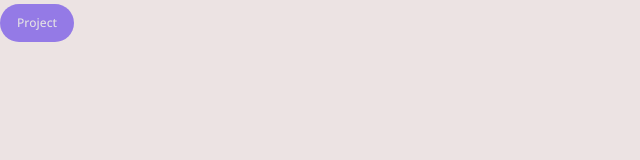
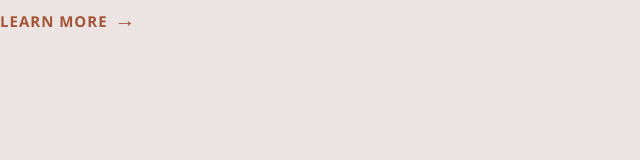
Before and after one commit to HEKNOWSME/Portfolio_claudistack, a plain HTML site: page index.html in a window 1280 px wide. Shown: the whole page, without its empty margins (0-640 px from the left). Drawn offline with nearby package versions, Linux system fonts and the light colour scheme.

Commit message:
specifying arrow link

```diff
--- a/css/styles.css
+++ b/css/styles.css
@@ -2,8 +2,11 @@
 html {
        font-size: 62.5%;
 }
-* {
+*,
+*::after,
+*::before {
        box-sizing: border-box;
+       text-decoration: none;
 }
 :root {
        --color-primary: #1ab6c1;
@@ -107,3 +110,29 @@ h3 {
               font-size: 1.2rem;
        }
 }
+.arrow-link {
+       color: #a35538;
+       font-size: 2rem;
+       font-weight: bold;
+       text-transform: uppercase;
+       letter-spacing: 1px;
+}
+.arrow-link::after {
+       content: "\2192";
+       font-size: 2.3rem;
+       margin-top: 0;
+       display: inline-block;
+       margin-left: 2px;
+       transition: all .3s;
+}
+.arrow-link:hover::after {
+       transform: translate(3px);
+}
+@media screen and (min-width: 768px) {
+       .arrow-link {
+              font-size: 1.5rem;
+       }
+       .arrow-link::after {
+              font-size: 2.1rem;
+       }
+}
--- a/index.html
+++ b/index.html
@@ -12,6 +12,6 @@
        <title>ClaudI-stack</title>
 </head>
 <body>
-       <span class="badge badge--primary">Project</span>
+       <a href="#" class="arrow-link left">learn more </a>
 </body>
 </html>
```
Also changed, not shown: components/arrow-link.html (added, +1 -0 lines).
